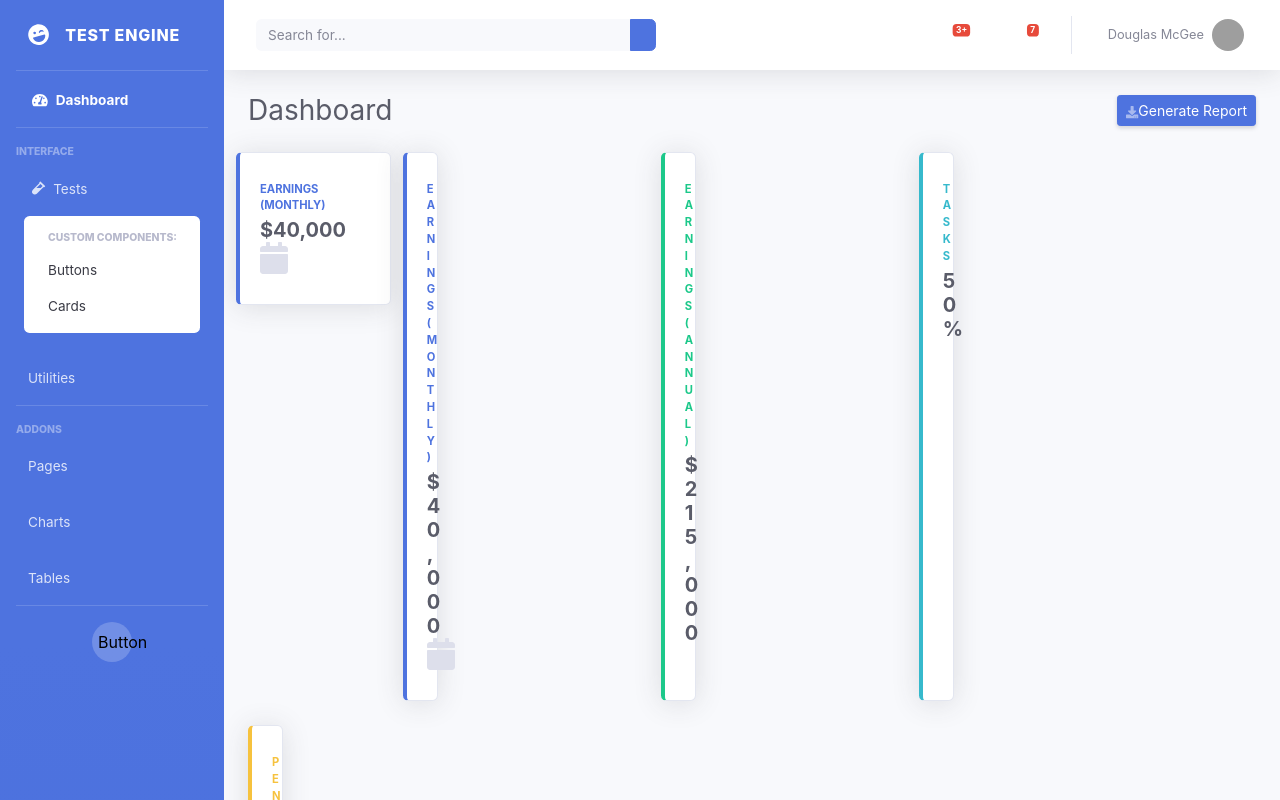
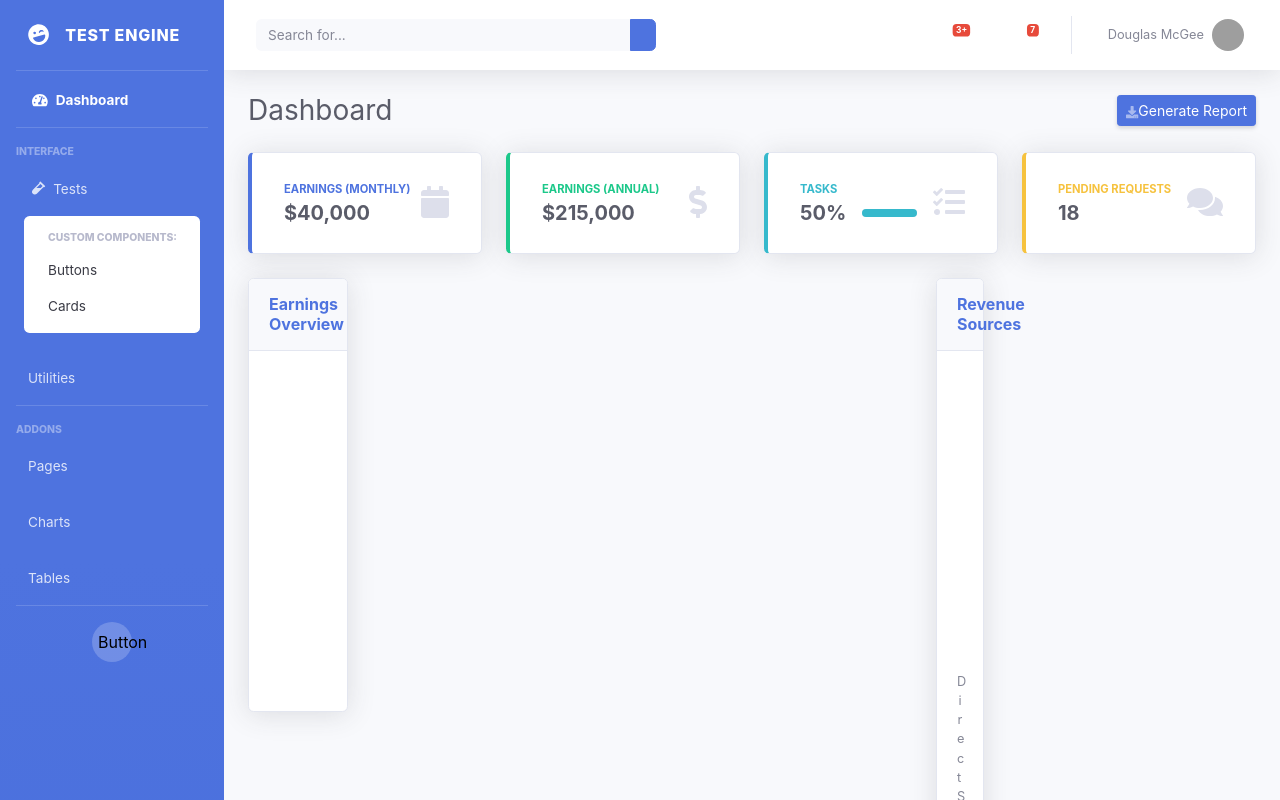
Before and after one commit to DevAVIJIT7/test-engine-react, a React (Create React App) app: page /dashboard in a window 1280 px wide. Shown: the top 800 px of the page. Built offline with nearby package versions, Linux system fonts and the light colour scheme; grey boxes are pictures that could not be loaded; what react-widgets-moment would draw is missing.

Commit message:
card issue fixed (#2)

```diff
--- a/src/components/ContentWrapper/ContentWrapper.js
+++ b/src/components/ContentWrapper/ContentWrapper.js
@@ -1,6 +1,6 @@
 import React from 'react';
 import { connect } from 'react-redux';
-import { faDownload, faCalendar } from '@fortawesome/free-solid-svg-icons';
+import { faDownload, faCalendar, faDollarSign, faTasks, faComment, faComments } from '@fortawesome/free-solid-svg-icons';
 import { FontAwesomeIcon } from '@fortawesome/react-fontawesome';
 import './ContentWrapper.css';
 
@@ -209,18 +209,9 @@ class ContentWrapper extends React.Component {
                                 Generate Report</a>
                         </div>
 
-                        <div className="row">
-                            <div class="card border-left-primary shadow h-100 py-2">
+                        <div className="d-flex flex-row">
+                            <div class="card border-left-primary shadow h-100 py-2 col mb-4 mr-4">
                               <div class="card-body">
-                                <div className="text-xs font-weight-bold text-primary text-uppercase mb-1">
-                                  Earnings (Monthly)</div>
-                                <div className="h5 mb-0 font-weight-bold text-gray-800">$40,000</div>
-                                <FontAwesomeIcon className="fa-2x text-gray-300" icon={faCalendar} />
-                              </div>
-                            </div>
-                            <div class="col-xl-3 col-md-6 mb-4">
-                                <div className="card border-left-primary shadow h-100 py-2">
-                                    <div className="card-body">
                                   <div className="row no-gutters align-items-center">
                                     <div className="col mr-2">
                                         <div className="text-xs font-weight-bold text-primary text-uppercase mb-1">
@@ -233,10 +224,9 @@ class ContentWrapper extends React.Component {
                                 </div>
                               </div>
                             </div>
-                            </div>
-                            <div class="col-xl-3 col-md-6 mb-4">
-                                <div className="card border-left-success shadow h-100 py-2">
-                                    <div className="card-body">
+
+                            <div class="card border-left-success shadow h-100 py-2 col mb-4 mr-4">
+                              <div class="card-body">
                                 <div className="row no-gutters align-items-center">
                                   <div className="col mr-2">
                                       <div className="text-xs font-weight-bold text-success text-uppercase mb-1">
@@ -244,15 +234,14 @@ class ContentWrapper extends React.Component {
                                       <div className="h5 mb-0 font-weight-bold text-gray-800">$215,000</div>
                                   </div>
                                   <div className="col-auto">
-                                                <i className="fas fa-dollar-sign fa-2x text-gray-300"></i>
+                                    <FontAwesomeIcon className="fa-2x text-gray-300" icon={faDollarSign} />
                                   </div>
                               </div>
                               </div>
                             </div>
-                            </div>
-                            <div class="col-xl-3 col-md-6 mb-4">
-                                <div className="card border-left-info shadow h-100 py-2">
-                                    <div className="card-body">
+
+                            <div class="card border-left-info shadow h-100 py-2 col mb-4 mr-4">
+                              <div class="card-body">
                                 <div className="row no-gutters align-items-center">
                                   <div className="col mr-2">
                                       <div className="text-xs font-weight-bold text-info text-uppercase mb-1">Tasks
@@ -271,15 +260,15 @@ class ContentWrapper extends React.Component {
                                       </div>
                                   </div>
                                   <div className="col-auto">
-                                                <i className="fas fa-clipboard-list fa-2x text-gray-300"></i>
+                                    <FontAwesomeIcon className="fa-2x text-gray-300" icon={faTasks} />
                                   </div>
                                 </div>
+
                               </div>
                             </div>
-                            </div>
-                            <div class="col-xl-3 col-md-6 mb-4">
-                                <div className="card border-left-warning shadow h-100 py-2">
-                                    <div className="card-body">
+
+                            <div class="card border-left-warning shadow h-100 py-2 col mb-4">
+                              <div class="card-body">
                               <div className="row no-gutters align-items-center">
                                   <div className="col mr-2">
                                       <div className="text-xs font-weight-bold text-warning text-uppercase mb-1">
@@ -287,8 +276,7 @@ class ContentWrapper extends React.Component {
                                       <div className="h5 mb-0 font-weight-bold text-gray-800">18</div>
                                   </div>
                                   <div className="col-auto">
-                                                <i className="fas fa-comments fa-2x text-gray-300"></i>
-                                            </div>
+                                    <FontAwesomeIcon className="fa-2x text-gray-300" icon={faComments} />
                                   </div>
                               </div>
                               </div>
```
Lines whose indentation alone changed are shown as unchanged.
